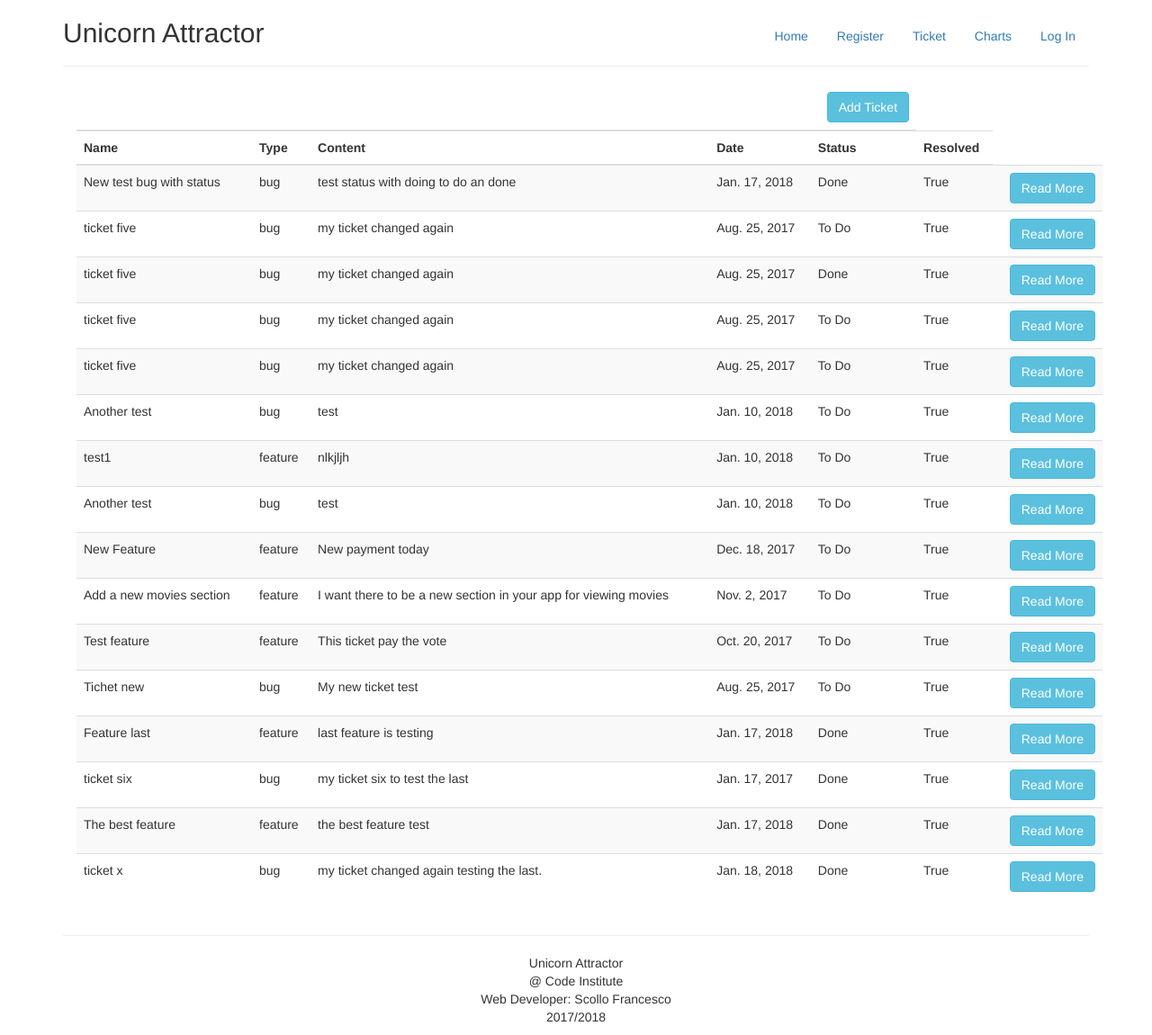
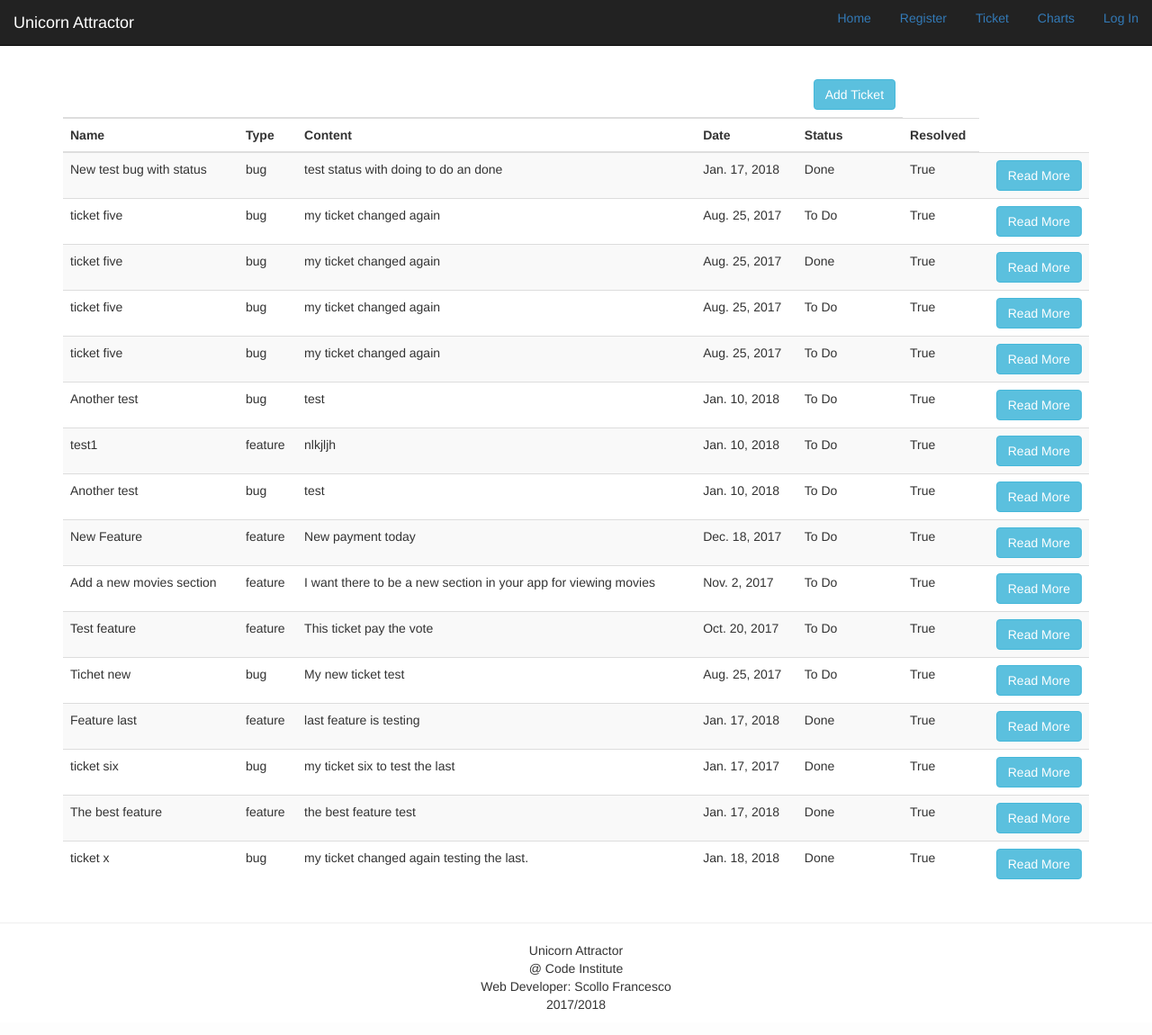
Before and after one commit to francesco75/project3, a Django app: page /ticket/list/ in a window 1280 px wide. Shown: the whole page at 90% size. After the commit the page ends 1122 px from the top, so only its background shows below. Run offline with Django 3.2, Linux system fonts and the light colour scheme; data comes from the database, SQL or seed files in the repository; both versions use the stored data as it was before the commit; some libraries are stand-ins or nearby versions.

Commit message:
Final Commit

```diff
--- a/templates/base.html
+++ b/templates/base.html
@@ -12,11 +12,24 @@
   <link type="text/css" rel="stylesheet" src="{% static 'lib/css/keen-dashboards.css' %}">
   <link type="text/css" rel="stylesheet" src="{% static 'css/custom.css'%}">
   <link type="text/css" rel="stylesheet" src="{% static 'css/introjs.css'%}">
+  <link type="text/css" rel="stylesheet" src="{% static 'css/style.css'%}">
 </head>
 <body>
 <div class="container">
-    <div class="masthead">
-        <ul class="nav nav-pills pull-right">
+    <!--<div class="masthead">-->
+        <nav class="navbar navbar-inverse navbar-fixed-top">
+     <div class=" navbar-header">
+          <a class="navbar-brand" href="/home">Unicorn Attractor</a>
+          <button type="button" class="navbar-toggle " data-toggle="collapse" data-target="#myCollapsingList">
+          <!-- you can add a glyph of choosing but icon-bar is becoming the defacto-->
+          <span class="icon-bar"></span>
+          <span class="icon-bar"></span>
+          <span class="icon-bar"></span>
+        </button>
+
+     </div>
+
+        <ul  id="myCollapsingList" class="nav nav-pills pull-right collapse navbar-collapse">
             <li><a href="/home">Home</a></li>
             <li><a href="/register">Register</a></li>
             <li><a href="/ticket/list">Ticket</a></li>
@@ -30,11 +43,6 @@
 </a></li>
 
        </ul>
-       <h2><span class="fui-settings-16 muted">Unicorn Attractor</span></h2>
-   </div>
-
-   <hr>
-
     {% if messages %}
         <div class="alert alert-success">
             <div class="messages">
@@ -45,7 +53,11 @@
         </div>
     {% endif %}
 
-   <div class="container">
+   </nav>
+</div>
+<br>
+<br><br><br>
+   <div class="container ">
        {% block content %}
        {% endblock %}
 
--- a/templates/charts/detail.html
+++ b/templates/charts/detail.html
@@ -30,10 +30,9 @@
            </div>
            <!-- Menu Feature Chart -->
              </div>
-        </div>
 
 
-           <!--Total Chart -->
+<!--Total Chart -->
         <div class="row">
           <div class="col-sm-12">
             <div class="chart-wrapper">
--- a/templates/list/listticket.html
+++ b/templates/list/listticket.html
@@ -1,7 +1,10 @@
 {% extends "base.html" %}
 {% load staticfiles %}
 {% block content %}
-<table class="table table-striped">
+<div class="row">
+<div class="col-md-12">
+<div class="table-responsive">
+<table class="table table-striped "  >
         <thead>
             <tr>
             <th> </th>
@@ -46,4 +49,7 @@
 
         </tbody>
     </table>
+</div>
+</div>
+</div>
 {% endblock %}
```
Also changed, not shown: README.md, db.sqlite3, 2 other files.
